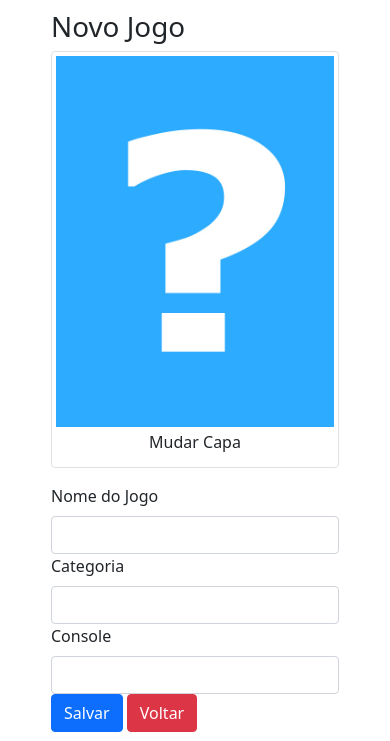
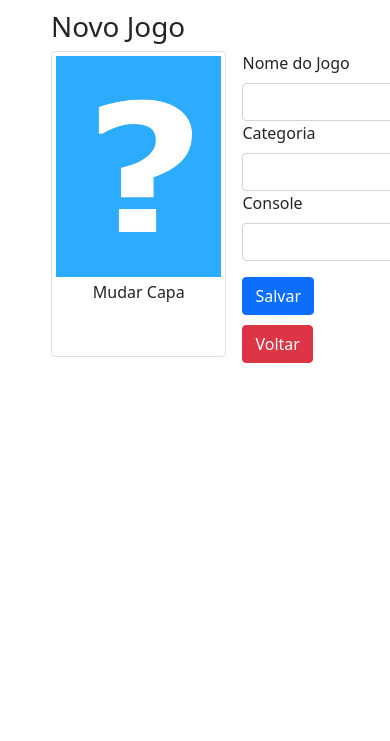
Before and after one commit to TonyPadilha/jogoteca_, a Flask app: page /novo in a window 390 px wide; the page is wider, and only the part inside the window is pictured. Shown: the top 741 px of that part. Run offline with Flask 3, Linux system fonts and the light colour scheme; the visitor is signed in with stand-in values (Sample User, id 1); some libraries are stand-ins or nearby versions.

Commit message:
NOVAS ALTERAÇÕES.

```diff
--- a/jogoteca.py
+++ b/jogoteca.py
@@ -1,14 +1,17 @@
 from flask import Flask
 from flask_sqlalchemy import SQLAlchemy
 from flask_wtf.csrf import CSRFProtect
+from flask_bcrypt import  Bcrypt
 
 app = Flask(__name__)
 app.config.from_pyfile('config.py')
 
 db = SQLAlchemy(app)
 csrf = CSRFProtect(app)
+bcrypt = Bcrypt(app)
 
-from views import *
+from views_game import *
+from views_user import *
 
 if __name__ == '__main__':
     app.run(debug=True)
--- a/templates/novo.html
+++ b/templates/novo.html
@@ -1,8 +1,8 @@
 {% extends "template.html" %}
 {% block conteudo %}
-      <form action="{{ url_for('criar') }}" method="post" enctype="multipart/form-data">
+      <form class="formularioJogo" action="{{ url_for('criar') }}" method="post" enctype="multipart/form-data">
 
-        <figure  class="img-thumbnail col-md-4">
+        <figure  class="img-thumbnail col-md-4 formularioImagem">
           <img class="img-fluid" src="{{ url_for('imagem', nome_arquivo='capa_padrao.jpg') }}">
           <figcaption>
             <label class="fileContainer">
@@ -14,19 +14,19 @@
 
         <fieldset>
           {{ form.csrf_token() }}
-          <div class="form-group">
+          <div class="form-group inputBox">
             {{ form.nome.label(class="form-label") }}
             {{ form.nome(class="form-control") }}
           </div>
-          <div class="form-group">
+          <div class="form-group inputBox">
             {{ form.categoria.label(class="form-label") }}
             {{ form.categoria(class="form-control") }}
           </div>
-          <div class="form-group">
+          <div class="form-group inputBox">
             {{ form.console.label(class="form-label") }}
             {{ form.console(class="form-control") }}
           </div>
-          <div  class="form-group">
+          <div  class="form-group buttons">
             {{ form.salvar(class="btn btn-primary") }}
             <a class="btn btn-danger" href="{{ url_for('index') }}">Voltar</a>
           </div>
--- a/views.py
+++ b/views_game.py
@@ -1,7 +1,7 @@
 from flask import render_template, request, redirect, session, flash, url_for, send_from_directory
 from jogoteca import app, db
-from models import Jogos, Usuarios
-from helpers import recupera_imagem, deleta_arquivo, FormularioJogo, FormularioUsuario
+from models import Jogos
+from helpers import recupera_imagem, deleta_arquivo, FormularioJogo
 import time
 
 
@@ -89,31 +89,7 @@ def deletar(id):
 
     return redirect(url_for('index'))
 
-@app.route('/login')
-def login():
-    proxima = request.args.get('proxima')
-    form = FormularioUsuario()
-    return render_template('login.html', proxima=proxima, form=form)
 
-@app.route('/autenticar', methods=['POST',])
-def autenticar():
-    form = FormularioUsuario(request.form)
-    usuario = Usuarios.query.filter_by(nickname=form.nickname.data).first()
-    if usuario:
-        if form.senha.data == usuario.senha:
-            session['usuario_logado'] = usuario.nickname
-            flash(usuario.nickname + ' logado com sucesso!')
-            proxima_pagina = request.form['proxima']
-            return redirect(proxima_pagina)
-    else:
-        flash('Usuário não logado.')
-        return redirect(url_for('login'))
-
-@app.route('/logout')
-def logout():
-    session['usuario_logado'] = None
-    flash('Logout efetuado com sucesso!')
-    return redirect(url_for('index'))
 
 @app.route('/uploads/<nome_arquivo>')
 def imagem(nome_arquivo):
```
Also changed, not shown: prepara_banco.py (+4 -3 lines), templates/editar.html (+6 -6 lines), templates/login.html (+5 -2 lines), views_user.py (added, +31 -0 lines), uploads/capa7-1741709222.9764912.jpg (added), uploads/capa7-1741709250.0933397.jpg (added).
